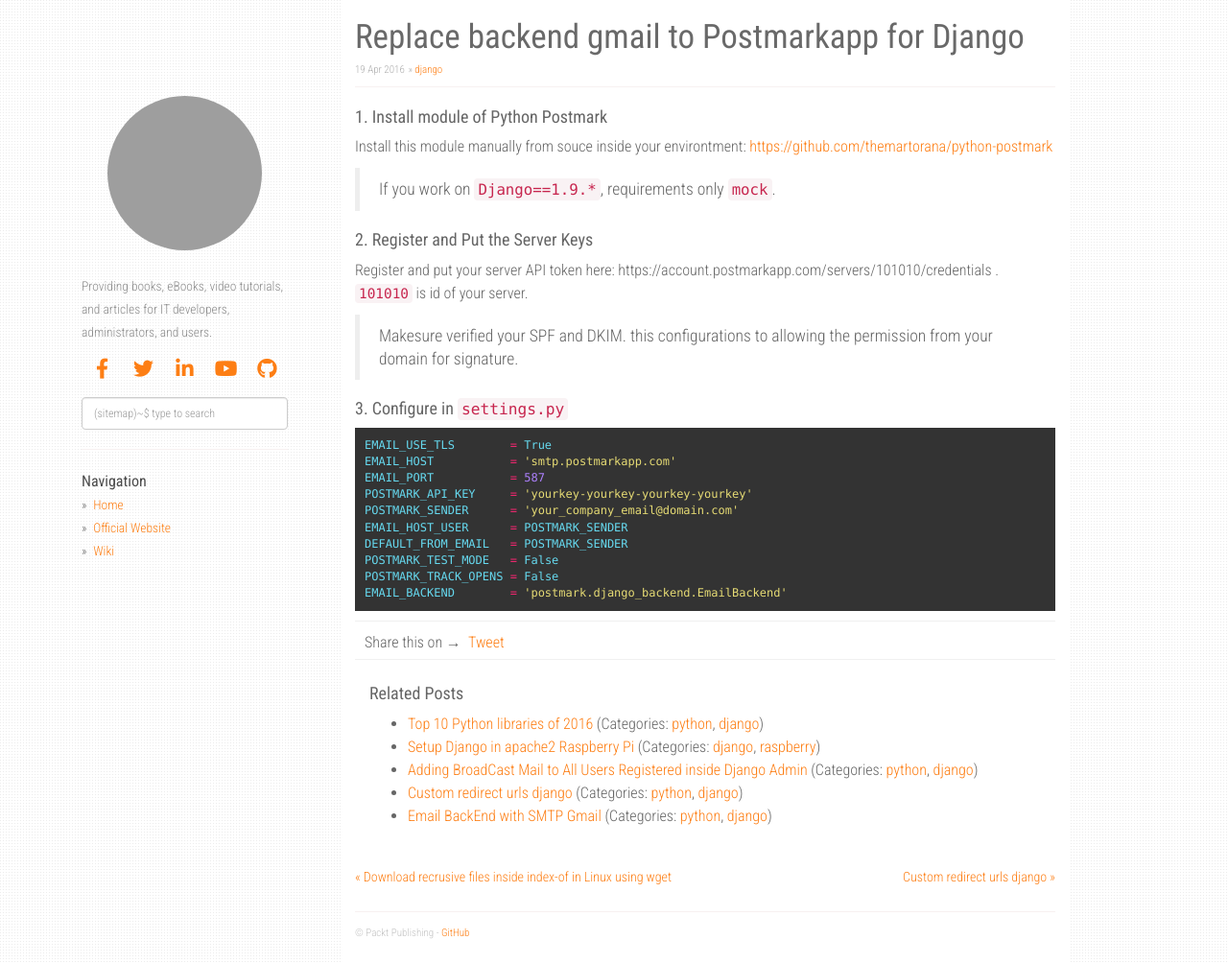
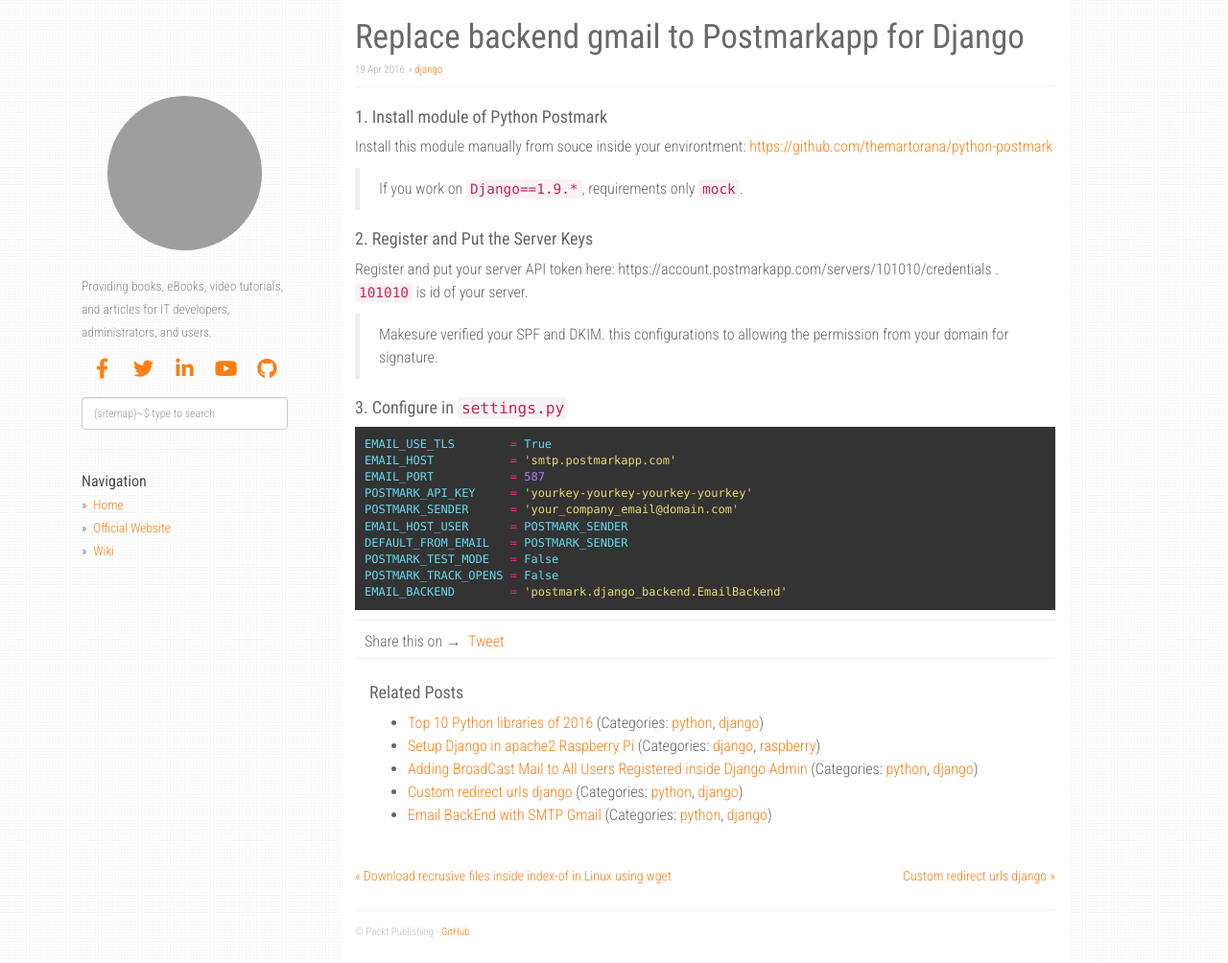
Before and after one commit to PacktPublishing/expert-insight, a Jekyll site: the page built from _posts/2016-04-19-replace-email-backend-gmail-to-postmarkapp-for-django.markdown, in a window 1280 px wide and 1004 px high. Shown: the whole window at 96% size. Built offline with Jekyll 4.4.1, drawn with Linux system fonts in a browser that asks for light colours; nearby versions of some CDN libraries; comment, search, counter and statistics services are not loaded; grey boxes are pictures that could not be loaded.

Commit message:
Update main.css

```diff
--- a/static/css/main.css
+++ b/static/css/main.css
@@ -127,6 +127,7 @@
   margin: 15px 0;
   text-align: center;
 }
+
 .social div.socIco{
   display: inline-block;
   width:20%;
@@ -163,6 +164,13 @@
   margin-top: 5px;
 }
 
+blockquote p{
+  font-size:16px;
+}
+
+li{
+  margin-bootom: 0.35em;
+}
 
 div.fixed-condition{
   max-width: 215px;
```
